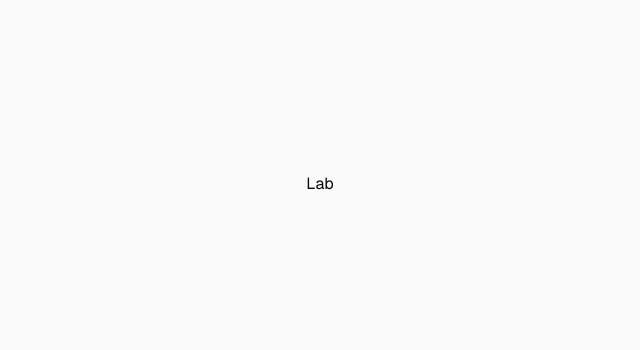
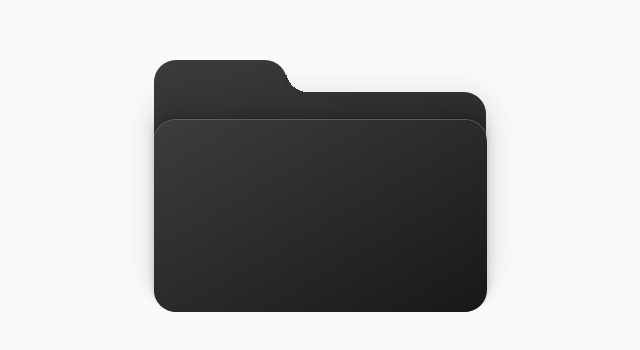
Before and after one commit to vaunblu/lab, a Next.js app: page / in a window 1280 px wide. Shown: the part 216-566 px from the top of the page, without its empty margins (320-960 px from the left). Built offline with nearby package versions, Linux system fonts and the light colour scheme.

Commit message:
chore: initial folder

```diff
--- a/src/app/page.tsx
+++ b/src/app/page.tsx
@@ -12,10 +12,89 @@ const Context = React.createContext<{
 
 function InnerContent() {
   const ctx = React.useContext(Context);
+  const isOpen = ctx.status === "open";
 
   return (
-    <div>
-      <p>Lab</p>
+    <div
+      onClick={() => {
+        if (isOpen) {
+          ctx.setStatus("idle");
+          return;
+        }
+        ctx.setStatus("open");
+      }}
+      className="relative aspect-[1.3] h-64"
+    >
+      <motion.div
+        initial={{
+          backgroundImage:
+            "linear-gradient(to bottom right, rgba(77,77,77,0.95) 0%, rgba(0,0,0,0.95) 100%)",
+        }}
+        animate={
+          isOpen
+            ? {
+              backgroundImage:
+                "linear-gradient(to bottom right, rgba(77,77,77,1) 0%, rgba(0,0,0,1) 80%)",
+            }
+            : {}
+        }
+        style={{ backgroundAttachment: "fixed" }}
+        className="absolute bottom-0 left-0 h-[220px] w-full rounded-[22px] rounded-tl-none ring-1 ring-white/25"
+      >
+        <motion.div
+          initial={{
+            backgroundImage:
+              "linear-gradient(to bottom right, rgba(77,77,77,0.95) 0%, rgba(0,0,0,0.95) 100%)",
+          }}
+          animate={
+            isOpen
+              ? {
+                backgroundImage:
+                  "linear-gradient(to bottom right, rgba(77,77,77,1) 0%, rgba(0,0,0,1) 80%)",
+              }
+              : {}
+          }
+          style={{ backgroundAttachment: "fixed" }}
+          className="absolute -top-8 left-0 h-8 w-[40%] rounded-t-[22px]"
+        >
+          <motion.div
+            initial={{
+              backgroundImage:
+                "linear-gradient(to bottom right, rgba(77,77,77,0.95) 0%, rgba(0,0,0,0.95) 100%)",
+            }}
+            animate={
+              isOpen
+                ? {
+                  backgroundImage:
+                    "linear-gradient(to bottom right, rgba(77,77,77,1) 0%, rgba(0,0,0,1) 100%)",
+                }
+                : {}
+            }
+            style={{
+              backgroundAttachment: "fixed",
+              maskImage:
+                "radial-gradient(circle 22px at 22px 0px, transparent 0, transparent 22px, black 22px)",
+            }}
+            className="absolute -right-[21px] top-[10px] h-[22px] w-[22px]"
+          />
+        </motion.div>
+      </motion.div>
+      <motion.div
+        initial={{
+          transform: "perspective(1100px) rotateX(0deg)",
+        }}
+        whileTap={{
+          transform: "perspective(1100px) rotateX(-10deg)",
+        }}
+        animate={
+          isOpen
+            ? {
+              transform: "perspective(1100px) rotateX(-70deg)",
+            }
+            : {}
+        }
+        className="absolute bottom-0 left-0 h-48 w-full origin-bottom rounded-[22px] bg-gradient-to-br from-[#3d3d3d] to-[#181818] shadow-[0_-1px_1px_1px_rgba(0,0,0,0.06),0_-6px_6px_3px_rgba(0,0,0,0.06),0_-3px_3px_1.5px_rgba(0,0,0,0.06),0_-12px_12px_6px_rgba(0,0,0,0.06),0_-24px_24px_12px_rgba(0,0,0,0.06)] ring-1 ring-white/25"
+      />
     </div>
   );
 }
```
